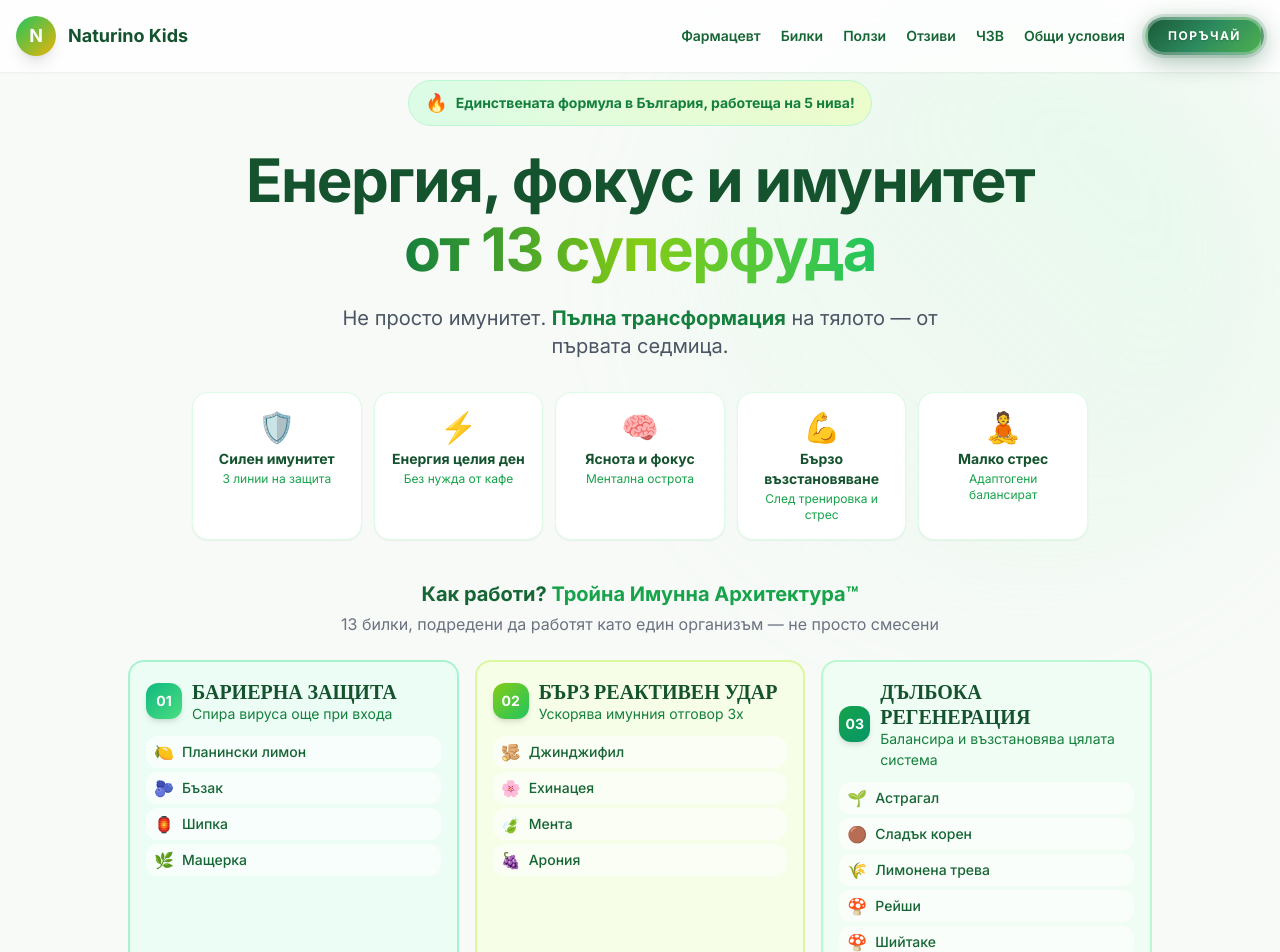
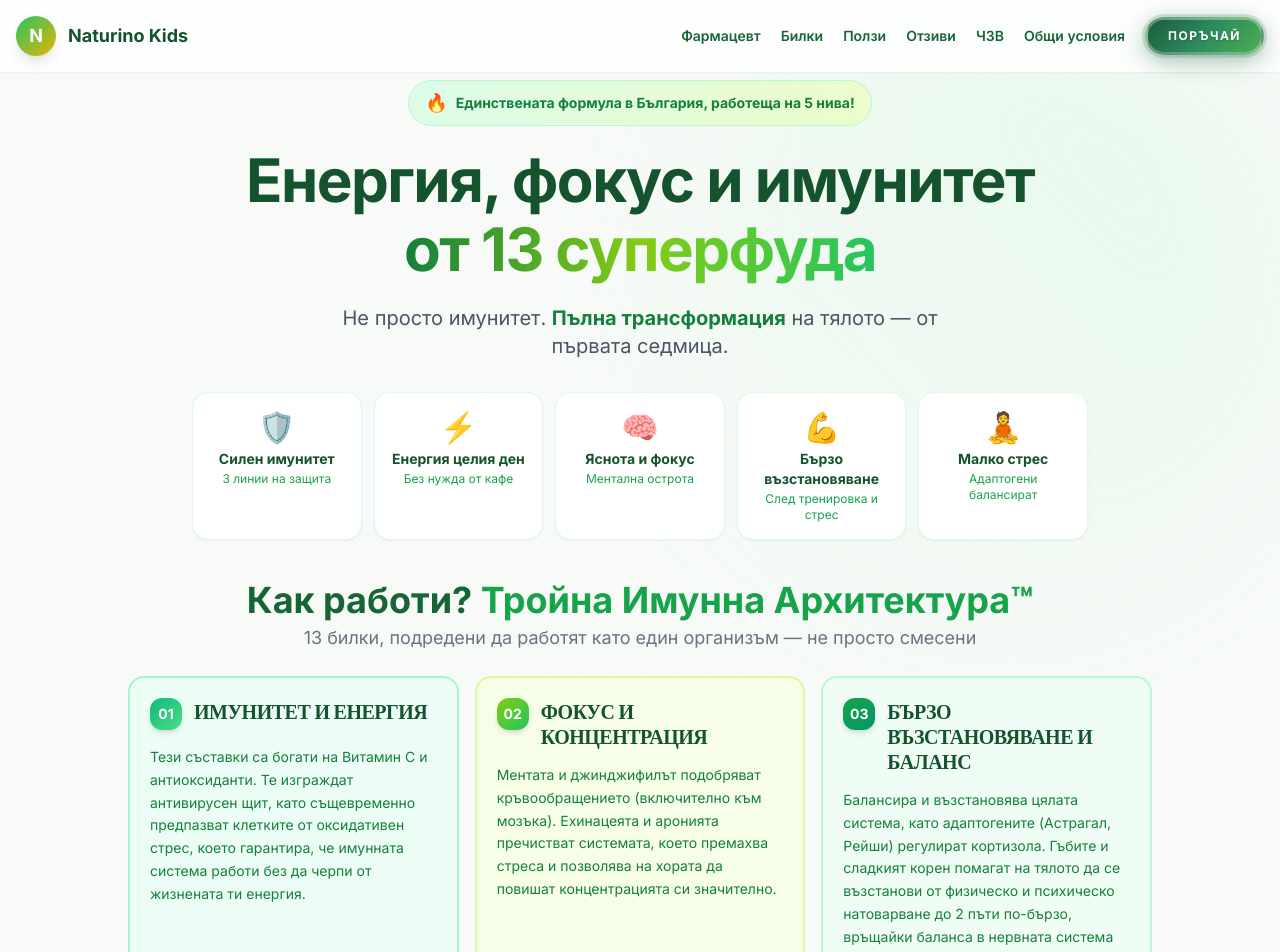
Before and after one commit to VasilBosh/naturino-Adults, a React (Vite) app: page / in a window 1280 px wide. Shown: the top 952 px of the page. Built offline with nearby package versions, Linux system fonts and the light colour scheme; the HTML template or start-up script is replaced by a standard one.

Commit message:
Add Troinata sistema

```diff
--- a/src/sections/HeroSection.tsx
+++ b/src/sections/HeroSection.tsx
@@ -12,8 +12,8 @@
   const levels = [
     {
       num: "01",
-      title: "БАРИЕРНА ЗАЩИТА",
-      desc: "Спира вируса още при входа",
+      title: "ИМУНИТЕТ И ЕНЕРГИЯ",
+      desc: "Тези съставки са богати на Витамин С и антиоксиданти. Те изграждат антивирусен щит, като същевременно предпазват клетките от оксидативен стрес, което гарантира, че имунната система работи без да черпи от жизнената ти енергия.",
       color: "from-emerald-500 to-green-400",
       bgColor: "bg-emerald-50",
       borderColor: "border-emerald-200",
@@ -21,8 +21,8 @@
     },
     {
       num: "02",
-      title: "БЪРЗ РЕАКТИВЕН УДАР",
-      desc: "Ускорява имунния отговор 3x",
+      title: "ФОКУС И КОНЦЕНТРАЦИЯ",
+      desc: "Ментата и джинджифилът подобряват кръвообращението (включително към мозъка). Ехинацеята и аронията пречистват системата, което премахва стреса и позволява на хората да повишат концентрацията си значително.",
       color: "from-lime-500 to-green-500",
       bgColor: "bg-lime-50",
       borderColor: "border-lime-200",
@@ -30,8 +30,8 @@
     },
     {
       num: "03",
-      title: "ДЪЛБОКА РЕГЕНЕРАЦИЯ",
-      desc: "Балансира и възстановява цялата система",
+      title: "БЪРЗО ВЪЗСТАНОВЯВАНЕ И БАЛАНС",
+      desc: "Балансира и възстановява цялата система, като адаптогените (Астрагал, Рейши) регулират кортизола. Гъбите и сладкият корен помагат на тялото да се възстанови от физическо и психическо натоварване до 2 пъти по-бързо, връщайки баланса в нервната система за кратко време.",
       color: "from-green-600 to-emerald-600",
       bgColor: "bg-green-50",
       borderColor: "border-green-200",
@@ -39,9 +39,6 @@
     }
   ]
 
-  // ═══════════════════════════════════════════════════════════════
-  // ⚡ 5-ТЕ СУПЕР ПОЛЗИ — не само имунитет!
-  // ═══════════════════════════════════════════════════════════════
   const benefits = [
     { icon: "🛡️", title: "Силен имунитет", desc: "3 линии на защита" },
     { icon: "⚡", title: "Енергия целия ден", desc: "Без нужда от кафе" },
@@ -65,9 +62,6 @@
 
       <div className="relative z-20 container mx-auto px-4 md:px-8 lg:px-16 max-w-7xl">
 
-        {/* ═══════════════════════════════════════════════════════════════
-            🔥 ЗАГЛАВИЕ — По-четлив шрифт + 5 ползи
-           ═══════════════════════════════════════════════════════════════ */}
         <motion.div
           initial={{ opacity: 0, y: 20 }}
           animate={isInView ? { opacity: 1, y: 0 } : {}}
@@ -83,7 +77,6 @@
             Единствената формула в България, работеща на 5 нива!
           </motion.div>
 
-          {/* ПО-ЧЕТЛИВ ШРИФТ — Inter/Helvetica style, не Playfair */}
           <h1 className="text-3xl sm:text-4xl md:text-5xl lg:text-6xl font-black text-green-900 mb-3 md:mb-4 leading-[1.1] tracking-tight max-w-4xl mx-auto" style={{ fontFamily: 'Inter, system-ui, sans-serif' }}>
             Енергия, фокус и имунитет
             <br className="hidden sm:block" />
@@ -98,9 +91,6 @@
           </p>
         </motion.div>
 
-        {/* ═══════════════════════════════════════════════════════════════
-            ⚡ 5-ТЕ СУПЕР ПОЛЗИ — Бърз скан, мигновено разбиране
-           ═══════════════════════════════════════════════════════════════ */}
         <motion.div
           initial={{ opacity: 0, y: 20 }}
           animate={isInView ? { opacity: 1, y: 0 } : {}}
@@ -125,9 +115,6 @@
           </div>
         </motion.div>
 
-        {/* ═══════════════════════════════════════════════════════════════
-            🏗️ ТРОЙНАТА АРХИТЕКТУРА™
-           ═══════════════════════════════════════════════════════════════ */}
         <motion.div
           initial={{ opacity: 0, y: 20 }}
           animate={isInView ? { opacity: 1, y: 0 } : {}}
@@ -135,10 +122,10 @@
           className="mb-6 md:mb-10"
         >
           <div className="text-center mb-4 md:mb-6">
-            <h2 className="text-2xl md:text-xl font-bold text-green-800" style={{ fontFamily: 'Inter, system-ui, sans-serif' }}>
+            <h2 className="text-2xl md:text-4xl font-bold text-green-800" style={{ fontFamily: 'Inter, system-ui, sans-serif' }}>
               Как работи? <span className="text-green-600">Тройна Имунна Архитектура™</span>
             </h2>
-            <p className="text-gray-500 text-l md:text-xxl mt-1">13 билки, подредени да работят като един организъм — не просто смесени</p>
+            <p className="text-gray-500 text-lg md:text-xxl mt-1">13 билки, подредени да работят като един организъм — не просто смесени</p>
           </div>
 
           <div className="grid grid-cols-1 md:grid-cols-3 gap-3 md:gap-4 max-w-5xl mx-auto">
@@ -149,21 +136,25 @@
                 animate={isInView ? { opacity: 1, y: 0 } : {}}
                 transition={{ delay: 0.5 + i * 0.12 }}
                 whileHover={{ y: -3 }}
-                className={`${level.bgColor} rounded-2xl p-4 border-2 ${level.borderColor}`}
+                className={`${level.bgColor} rounded-2xl p-5 border-2 ${level.borderColor} flex flex-col gap-4`}
               >
-                <div className="flex items-center gap-2.5 mb-3">
-                  <div className={`w-9 h-9 rounded-lg bg-gradient-to-br ${level.color} flex items-center justify-center text-white font-black text-sm shadow-md`}>
+                {/* ФИКСИРАНА ЦИФРА И ЗАГЛАВИЕ */}
+                <div className="flex items-start gap-3">
+                  <div className={`flex-shrink-0 w-8 h-8 rounded-lg bg-gradient-to-br ${level.color} flex items-center justify-center text-white font-black text-sm shadow-md`}>
                     {level.num}
                   </div>
-                  <div>
-                    <h3 className="font-bold text-green-900 text-xl leading-tight">{level.title}</h3>
-                    <p className="text-green-700 text-[14px]">{level.desc}</p>
-                  </div>
+                  <h3 className="font-bold text-green-900 text-xl leading-tight uppercase tracking-tight">
+                    {level.title}
+                  </h3>
                 </div>
 
-                <div className="space-y-1">
+                <p className="text-green-700 text-[14px] leading-relaxed">
+                  {level.desc}
+                </p>
+
+                <div className="space-y-1 mt-auto">
                   {level.items.map((item, j) => (
-                    <div key={j} className="flex items-center gap-2 bg-white/60 rounded-lg px-2 py-1">
+                    <div key={j} className="flex items-center gap-2 bg-white/60 rounded-lg px-2 py-1 border border-white/50">
                       <span className="text-base">{item.split(' ')[0]}</span>
                       <span className="text-green-800 text-sm font-medium">{item.split(' ').slice(1).join(' ')}</span>
                     </div>
@@ -174,12 +165,7 @@
           </div>
         </motion.div>
 
-                {/* ═══════════════════════════════════════════════════════════════
-            🎯 CTA + ПРОДУКТ — ФИКС: Продуктът по-голям, центриран, бутон под него
-           ═══════════════════════════════════════════════════════════════ */}
         <div className="flex flex-col items-center max-w-5xl mx-auto">
-
-          {/* Продукт картата — ПО-ГОЛЯМА и ЦЕНТРИРАНА */}
           <motion.div
             initial={{ opacity: 0, scale: 0.9 }}
             animate={isInView ? { opacity: 1, scale: 1 } : {}}
@@ -209,7 +195,6 @@
             </div>
           </motion.div>
 
-          {/* БУТОН ПОД ПРОДУКТА — центриран */}
           <motion.div
             initial={{ opacity: 0, y: 20 }}
             animate={isInView ? { opacity: 1, y: 0 } : {}}
@@ -249,7 +234,6 @@
 
         </div>
 
-        {/* Скрол индикатор */}
         <motion.div
           initial={{ opacity: 0 }}
           animate={isInView ? { opacity: 1 } : {}}
```
